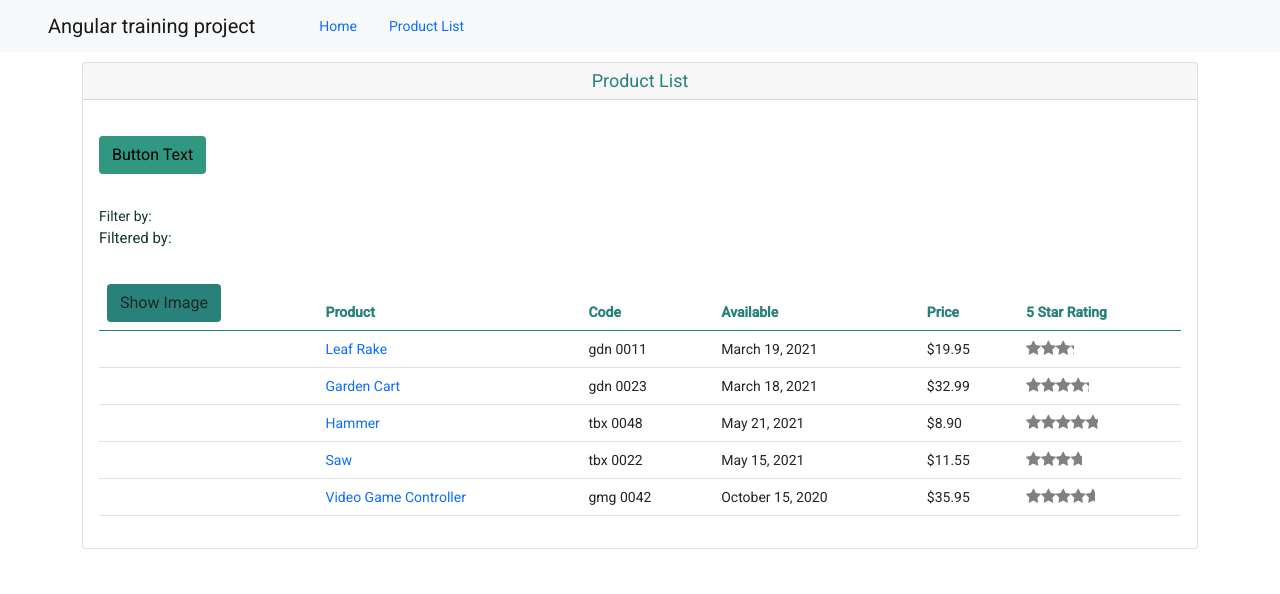
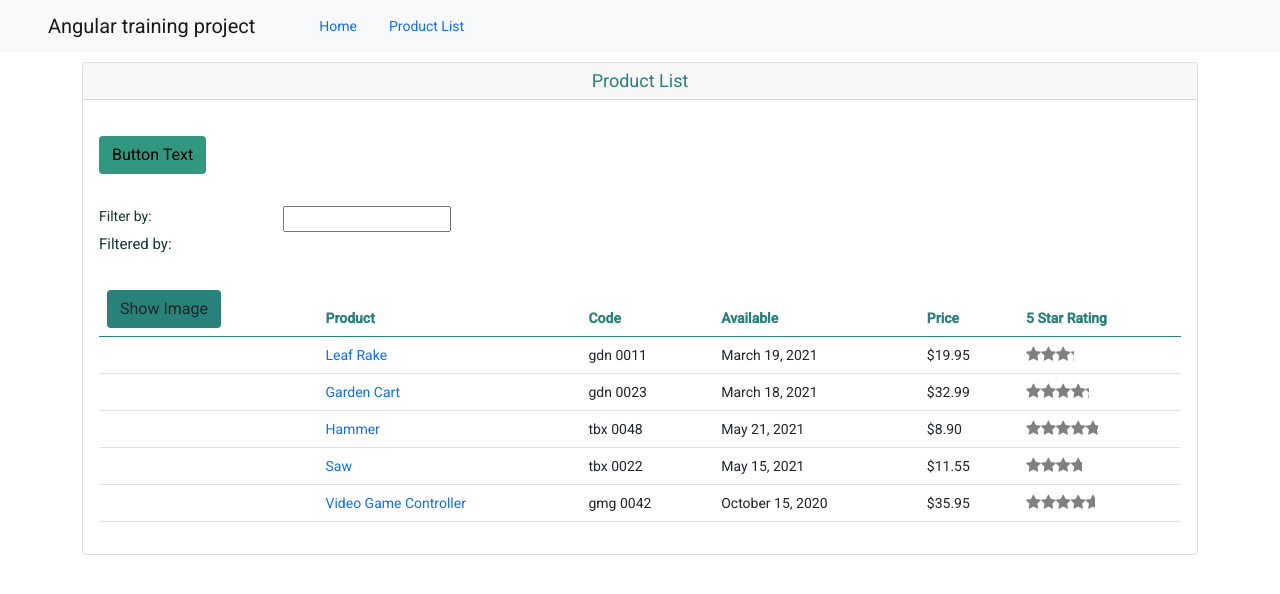
Before and after one commit to MichaelaHarinova/angular_exercises, an Angular app in the folder APM/: page /products in a window 1280 px wide. Shown: the top 594 px of the page. Built offline with nearby package versions, Linux system fonts and the light colour scheme.

Commit message:
search bar working again

```diff
--- a/APM/src/app/app.module.ts
+++ b/APM/src/app/app.module.ts
@@ -6,6 +6,7 @@ import { RouterModule } from "@angular/router";
 import { AppComponent } from "./app.component";
 import { WelcomeComponent } from "./home/welcome.component";
 import { ProductModule } from "./products/product.module";
+
 
 @NgModule({
 	declarations: [AppComponent, WelcomeComponent],
@@ -18,7 +19,7 @@ import { ProductModule } from "./products/product.module";
 			{ path: "**", redirectTo: "welcome", pathMatch: "full" }
 		]),
 		ProductModule,
-		NoopAnimationsModule
+		NoopAnimationsModule,
 	],
 	bootstrap: [AppComponent]
 })
--- a/APM/src/app/products/product-list/product-list.component.html
+++ b/APM/src/app/products/product-list/product-list.component.html
@@ -22,7 +22,7 @@
 			<div class="col-md-2">Filter by:</div>
 			<div class="col-md-4">
 				<label>
-					<!-- <input type="text" [(ngModel)]="listFilter" /> -->
+					<input type="text" [(ngModel)]="listFilter" />
 				</label>
 			</div>
 		</div>
@@ -39,8 +39,7 @@
 							<button
 								class="btn buttonItems"
 								(click)="toggleImage()"
-								matTooltip="Click to see or hide images of products"
-							>
+								matTooltip="Click to see or hide images of products">
 								{{ showImage ? "Hide" : "Show" }} Image
 							</button>
 						</th>
--- a/APM/src/app/products/product-list/product-list.component.ts
+++ b/APM/src/app/products/product-list/product-list.component.ts
@@ -79,6 +79,7 @@ export class ProductListComponent implements OnInit, OnDestroy {
 	onButtonClick(): void {
 		this.pageTitle = "Click here!";
 	}
+
 	openSnackBar(message: string, action: string) {
 		this._snackBar.open(message, action, {
 			duration: this.durationInSeconds * 1000
--- a/APM/src/app/products/product.module.ts
+++ b/APM/src/app/products/product.module.ts
@@ -6,6 +6,7 @@ import { TooltipComponent } from "../shared/components";
 import { MatTooltipModule } from "@angular/material/tooltip";
 import { CommonModule } from "@angular/common";
 import { ProductRoutingModule } from "./product-routing.module";
+import { FormsModule } from "@angular/forms";
 
 //import {SnackBarComponent} from '../shared/snack-bar.component';
 
@@ -20,7 +21,8 @@ import { ProductRoutingModule } from "./product-routing.module";
 		ProductRoutingModule,
 		CommonModule,
 		MatTooltipModule,
-		SharedModule
+		SharedModule,
+		FormsModule
 	]
 })
 export class ProductModule {}
```
Also changed, not shown: 1 other file (tests, documents, lock files or other folders).
